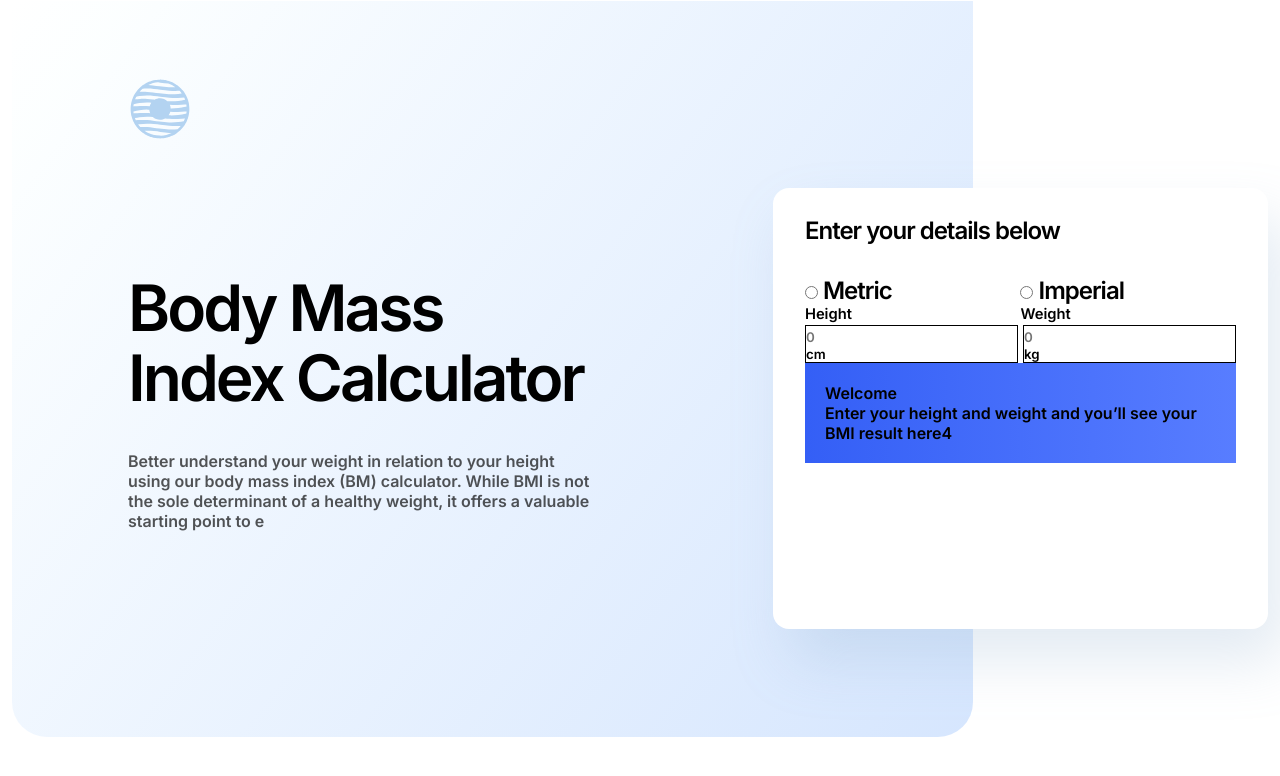
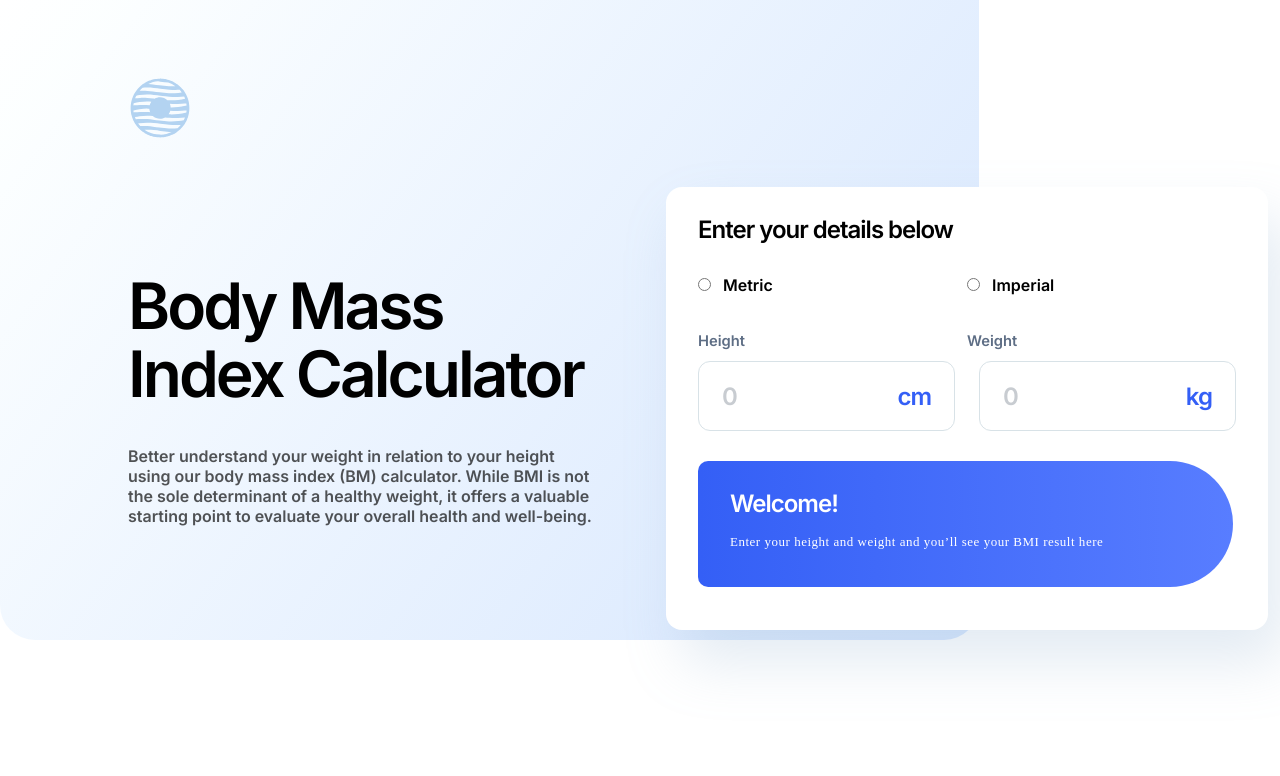
Before and after one commit to shayan-mohammadi/bmi-app, a plain HTML site: page index.html in a window 1280 px wide. Drawn offline with Linux system fonts and the light colour scheme.

Commit message:
https://github.com/shayan-mohammadi/bmi-app.git

```diff
--- a/index.html
+++ b/index.html
@@ -18,11 +18,15 @@
     <title>BMI App</title>
   </head>
   <body>
+
+    <div class="header-bg"></div>
+
     <div class="container">
       <header>
         <div class="header-info">
+
           <div class="header-logo">
-            <img src="image/logo.svg" alt="" />
+            <img src="./image/logo.svg" alt="Logo" />
           </div>
           <div class="header-texts">
             <h1 class="header-title">Body Mass Index Calculator</h1>
@@ -30,18 +34,18 @@
               Better understand your weight in relation to your height using our
               body mass index (BM) calculator. While BMI is not the sole
               determinant of a healthy weight, it offers a valuable starting
-              point to e
+              point to evaluate your overall health and well-being.
             </p>
           </div>
         </div>
         <div class="header-cal">
           <h3>Enter your details below</h3>
           <div class="header-radios">
-            <div class="radio-metric">
+            <div class="radio-item">
               <input type="radio" name="Radio" id="metric" />
               <label for="metric">Metric</label>
             </div>
-            <div class="radio-imperial">
+            <div class="radio-item">
               <input type="radio" name="Radio" id="imperial" />
               <label for="imperial">Imperial</label>
             </div>
@@ -52,7 +56,6 @@
               <h6>Weight</h6>
             </div>
             <div class="input-box">
-
               <div class="same-box">
                 <input type="number" placeholder="0" />
                 <h5>cm</h5>
@@ -63,9 +66,11 @@
               </div>
             </div>
           </div>
-          <div class="header-Welcome">
-            <h4>Welcome</h4>
-            <p>Enter your height and weight and you’ll see your BMI result here4</p>
+          <div class="header-welcome">
+            <h4>Welcome!</h4>
+            <p>
+              Enter your height and weight and you’ll see your BMI result here
+            </p>
           </div>
         </div>
       </header>
--- a/style.css
+++ b/style.css
@@ -1,122 +1,171 @@
-/*
 header {
   width: 100%;
-  height: 737px;
-  border: 1px solid green;
-}
-
-header{
-    width: 100%;
-    height: 737px;
-    border: 1px solid green;
-}
-.header-info{
-    width: 980px;
-    height: 550px;
-    background: linear-gradient(306.97deg, #D6E6FE 0%, rgba(214, 250, 254, 0.07) 92.71%, rgba(214, 252, 254, 0) 100%);
-    border-radius: 0px 0px 35px 35px;
-    padding: 76px 0 110px 116px;
-}
-.header-logo{
-    margin-bottom: 128px;
-}
-.header-title{
-    width: 460px;
-    font-family: Inter;
-    font-size: 64px;
-    font-weight: 600;
-    line-height: 70px;
-
-
-}
-.header-paragraph{
-  width:465px ;
-  color: #000000ab;
-} */
-header {
   display: flex;
   align-items: center;
-  width: 100%;
-  height: 737px;
 }
 .header-info {
-  width: 980px;
+  width: 100%;
   height: 550px;
+  border-radius: 0px 0px 35px 35px;
+  padding: 76px 0 110px 116px;
+  position: relative;
+}
+/* EDIT START */
+.header-bg {
+  position: absolute;
+  top: 0;
+  left: 0;
+  right: 0;
+  height: 40rem;
+  z-index: -1;
   background: linear-gradient(
     306.97deg,
     #d6e6fe 0%,
     rgba(214, 250, 254, 0.07) 92.71%,
     rgba(214, 252, 254, 0) 100%
   );
-  border-radius: 0px 0px 35px 35px;
-  padding: 76px 0 110px 116px;
+  border-radius: 0 0 35px 35px;
 }
+
+@media (width > 64em) {
+  .header-bg {
+    height: 46.0625rem;
+    left: 1.5rem;
+    max-width: 61.1875rem;
+  }
+}
+/* EDIT END */
 .header-logo {
   margin-bottom: 128px;
 }
 .header-title {
-  width: 460px;
-  font-family: Inter;
-  font-size: 64px;
+  max-width: 460px;
+  font-size: 4rem;
   font-weight: 600;
-  line-height: 70px;
-  letter-spacing: -3px;
+  line-height: 4.25rem;
+  letter-spacing: -0.1875rem;
   text-align: left;
   margin-bottom: 38px;
 }
 .header-paragraph {
-  width: 465px;
+  max-width: 465px;
   color: #000000ab;
 }
 .header-cal {
-  width: 500px;
+  width: 100%;
   height: 381px;
-  margin-left: -200px;
+  padding: 30px 32px 32px 32px;
   margin-top: 80px;
   border-radius: 16px;
-  padding: 30px 32px;
   background: #ffffff;
   box-shadow: 16px 32px 56px 0px #8faecf40;
 }
 .header-cal h3 {
-  font-family: Inter;
-  font-size: 24px;
+  font-size: 1.5rem;
   font-weight: 600;
-  line-height: 26px;
-  letter-spacing: -1px;
+  line-height: 1.625rem;
+  letter-spacing: -0.0625rem;
   text-align: left;
+  margin-bottom: 30px;
 }
 .header-radios {
   display: grid;
   grid-template-columns: 1fr 1fr;
-  font-family: Inter;
-  font-size: 24px;
+  font-size: 1rem;
   font-weight: 600;
-  line-height: 26px;
-  letter-spacing: -1px;
-  text-align: left;
-  margin-top: 34px;
+  line-height: 1.5rem;
+  margin-bottom: 34px;
 }
-
-.input-names {
-  display: grid;
-  grid-template-columns: 1fr 1fr;
-  font-family: Inter;
-  font-size: 22px;
-  font-weight: 400;
-  line-height: 21px;
-  letter-spacing: 0em;
-  text-align: left;
+.radio-item {
+  display: flex;
+  align-items: center;
+  gap: 12px;
 }
+.input-names,
 .input-box {
   display: grid;
   grid-template-columns: 1fr 1fr;
-  gap: 5px;
 }
-.header-Welcome {
-  background: linear-gradient(90deg, #345ff6 0%, #587dff 100%);
-  padding: 20px;
+.input-names {
+  font-size: 1.375rem;
+  font-weight: 400;
+  line-height: 1.312rem;
+  text-align: left;
+  color: #5e6e85;
+  margin-bottom: 10px;
+}
+.input-box {
+  display: flex;
+  gap: 24px;
 }
 .same-box {
-  border: 1px solid #000;
+  width: 100%;
+  height: 68px;
+  border: 1px solid #d8e2e7;
+  color: #ffffff;
+  border-radius: 12px;
+  display: flex;
+  align-items: center;
+  padding-inline: 23px;
+  gap: 10px;
 }
+.same-box input {
+  width: 100%;
+}
+.same-box input::placeholder {
+  color: #c8ccd1;
+}
+.same-box input,
+h5 {
+  font-size: 1.5rem;
+  font-weight: 600;
+  line-height: 1.812rem;
+  letter-spacing: -0.0625rem;
+  text-align: left;
+}
+.same-box h5 {
+  color: #345ff6;
+}
+.header-welcome {
+  width: 85%;
+  height: 4rem;
+  padding: 30px 46px 32px 32px;
+  margin: 30px 32px 32px 0;
+  border-radius: 16px 100px 100px 16px;
+  display: flex;
+  flex-direction: column;
+  gap: 15px;
+  background: linear-gradient(90deg, #345ff6 0%, #587dff 100%);
+}
+.header-welcome h4 {
+  font-size: 1.5rem;
+  font-weight: 600;
+  line-height: 1.625rem;
+  letter-spacing: -0.0625rem;
+  text-align: left;
+  color: #ffffff;
+}
+.header-welcome p {
+  font-family: Vazir-Thin;
+  font-size: 0.812rem;
+  line-height: 1.312rem;
+  letter-spacing: 0.04em;
+  text-align: left;
+  color: #ffffff;
+}
+.header-bg{
+  position: absolute;
+  top: 0;
+  left: 0;
+  right: 0;
+  height: 40rem;
+  z-index: -1;
+  background: linear-gradient(306.97deg, #d6e6fe  0%, ) rgba(214, 250, 254, 0.07) 92.71% rgba(214, 252, 254, 0) 100%;
+  border-radius: 0 0 35px 35px;
+}
+
+@media  (width: 64em){
+  .header-bg{
+    height: 46.0625rem;
+  }
+}
```
